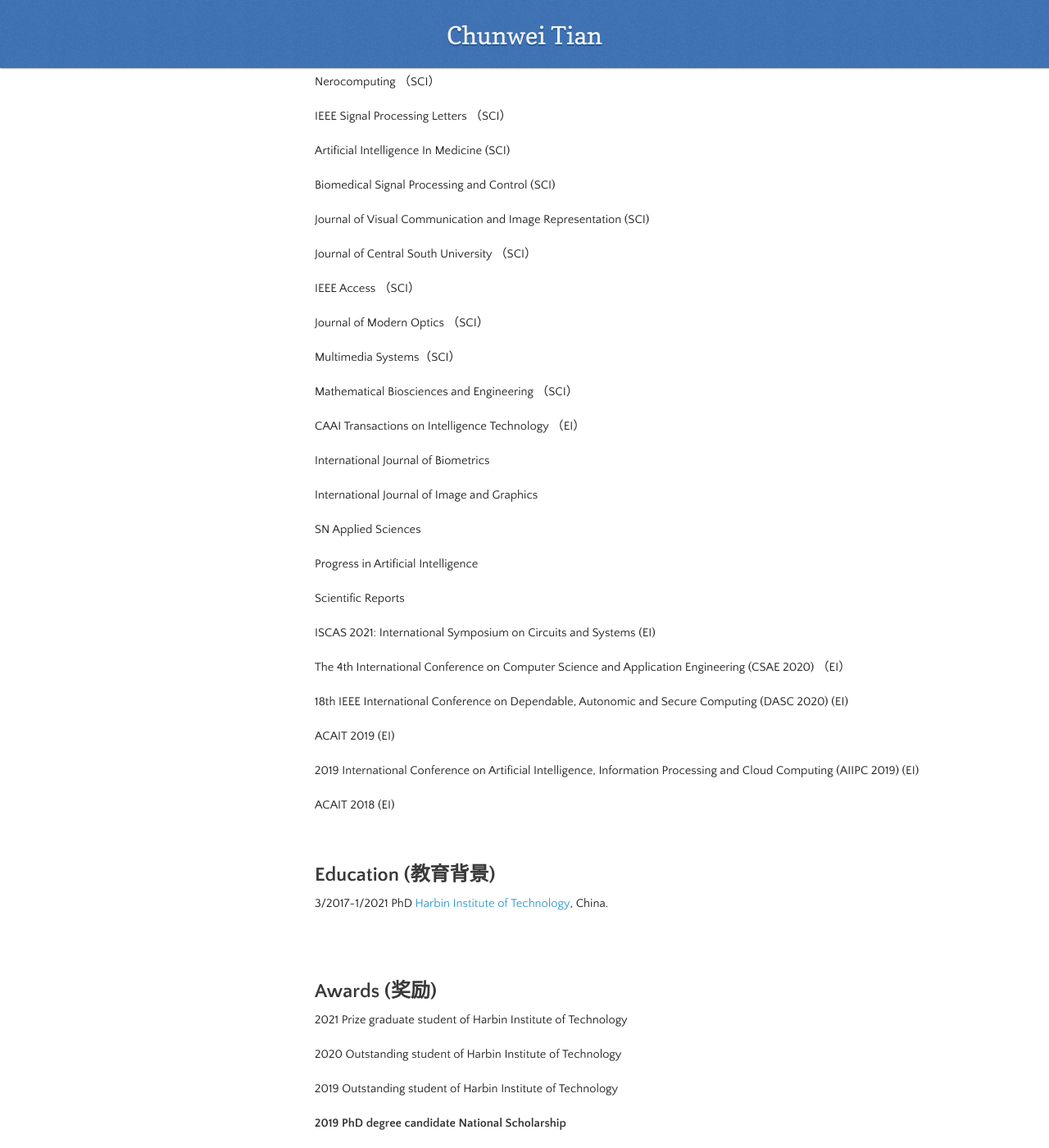
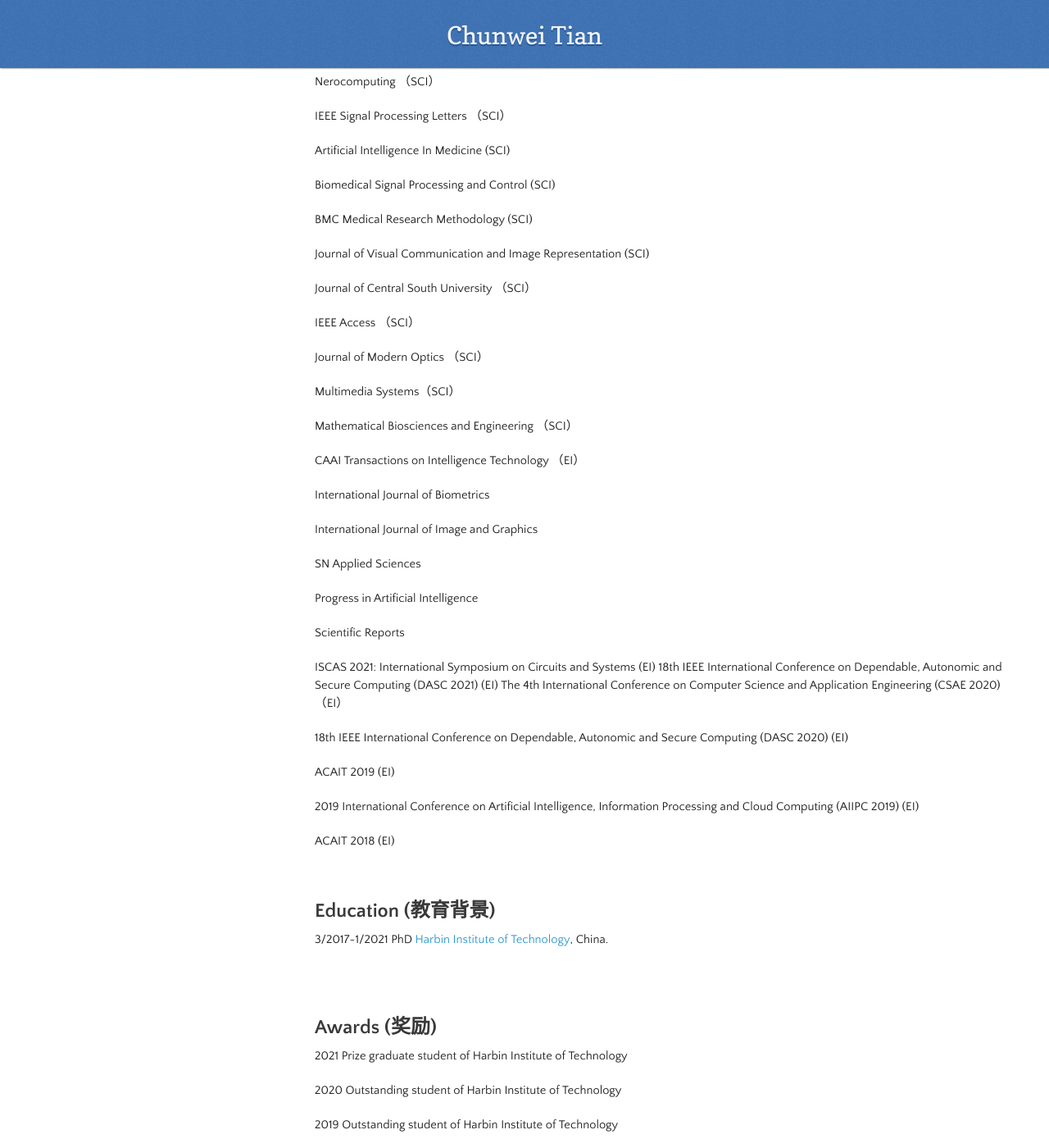
Before and after one commit to hellloxiaotian/hellloxiaotian.github.io, a Jekyll site: the page built from index.md, in a window 1280 px wide and 1400 px high, scrolled down 4936 px. Shown: the whole window at 82% size. Built offline with Jekyll 4.4.1, drawn with Linux system fonts in a browser that asks for light colours; nearby versions of some CDN libraries; our own code applies the rules of GitHub Pages for plain Markdown files; the repository's description, which GitHub fills in, is left out.

Commit message:
Update index.md

```diff
--- a/index.md
+++ b/index.md
@@ -196,6 +196,8 @@ Artificial Intelligence In Medicine (SCI)
 
 Biomedical Signal Processing and Control (SCI)
 
+BMC Medical Research Methodology (SCI)
+
 Journal of Visual Communication and Image Representation (SCI)
 
 Journal of Central South University （SCI）
@@ -221,7 +223,7 @@ Progress in Artificial Intelligence
 Scientific Reports
 
 ISCAS 2021: International Symposium on Circuits and Systems (EI)
-
+18th IEEE International Conference on Dependable, Autonomic and Secure Computing (DASC 2021) (EI)
 The 4th International Conference on Computer Science and Application Engineering (CSAE 2020) （EI）
 
 18th IEEE International Conference on Dependable, Autonomic and Secure Computing (DASC 2020)  (EI)
```
